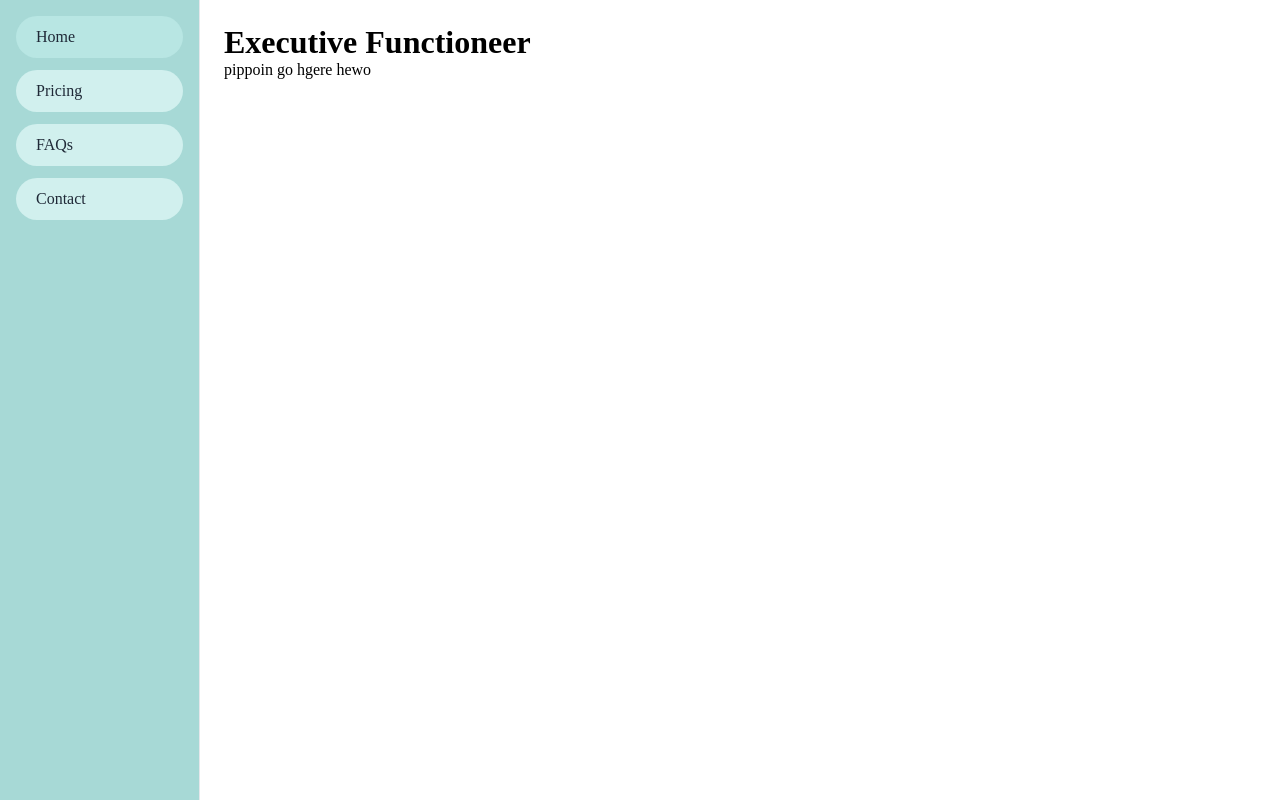
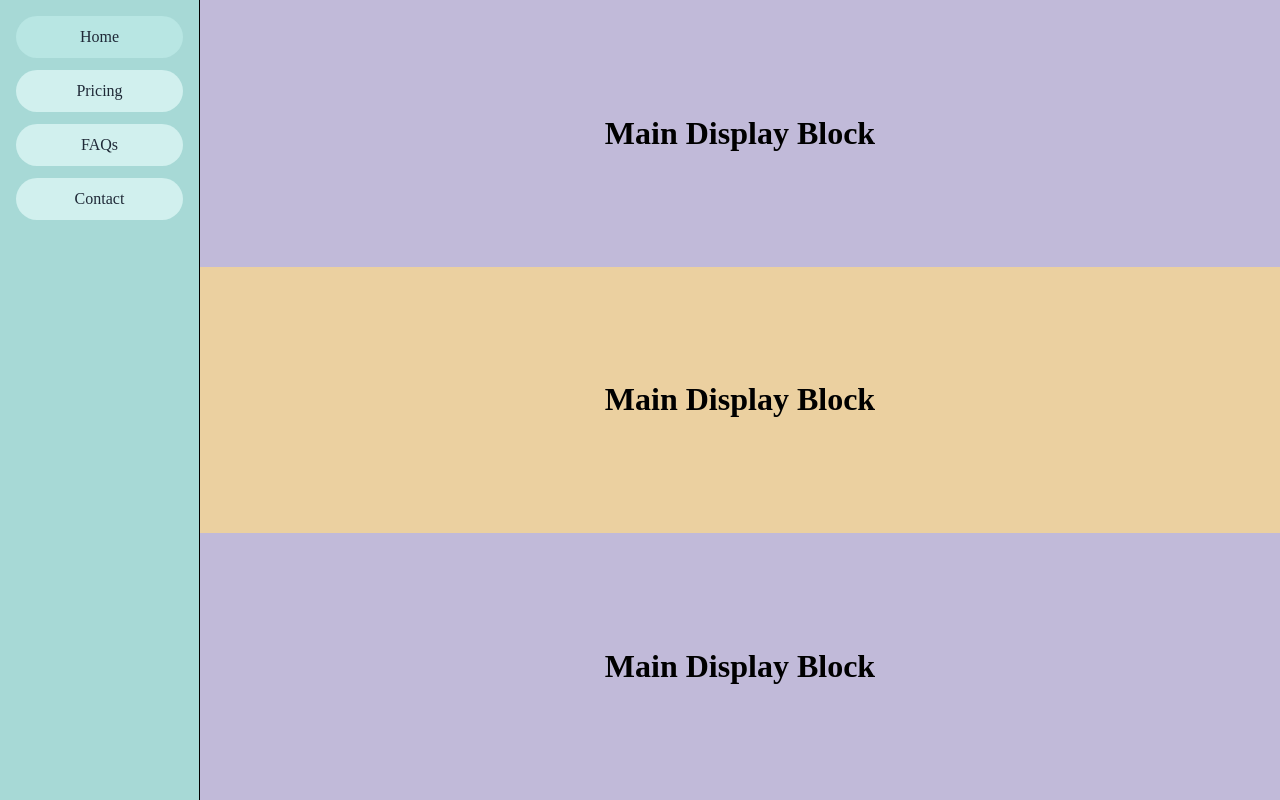
Before and after one commit to michaelwhittemore/nuxt-executive-functioneer, a Nuxt app: page / in a window 1280 px wide. Built offline with nearby package versions, Linux system fonts and the light colour scheme.

Commit message:
very basic index

```diff
--- /dev/null
+++ b/app/components/MainDisplayBlock.vue
@@ -0,0 +1,22 @@
+<template>
+  <div class="main-display-block">
+    <h1>Main Display Block</h1>
+  </div>
+</template>
+
+<style scoped>
+.main-display-block {
+  width: 100%;
+  height: calc(100vh / 3);
+  margin: 0 auto;
+  display: flex;
+  align-items: center;
+  justify-content: center;
+}
+.main-display-block:nth-child(odd) {
+  background-color: #c1bad9;
+}
+.main-display-block:nth-child(even) {
+  background-color: #ebd0a0;
+}
+</style>
--- a/app/components/Navbar.vue
+++ b/app/components/Navbar.vue
@@ -14,7 +14,7 @@
     width: 200px;
     height: 100vh;
     background-color: #a7d9d6;
-    border-right: 1px solid #e5e7eb;
+    border-right: 1px solid black;
 }
 
 .navbar-container {
@@ -33,6 +33,7 @@
     background-color: #d1f0ee;
     border-radius: 999px;
     display: block;
+    text-align: center;
 }
 
 .navbar-link:hover {
--- a/app/layouts/default.vue
+++ b/app/layouts/default.vue
@@ -17,7 +17,7 @@
 
 .content-container {
     flex: 1;
-    padding: 1.5rem;
+    padding: 0;
     width: 100%;
 }
 </style>
--- a/app/pages/index.vue
+++ b/app/pages/index.vue
@@ -1,6 +1,7 @@
 <template>
-  <div>
-    <h1>Executive Functioneer</h1>
+  <div class="main-display-container">
+    <MainDisplayBlock />
+    <MainDisplayBlock />
+    <MainDisplayBlock />
   </div>
-  pippoin go hgere hewo
 </template>
```
